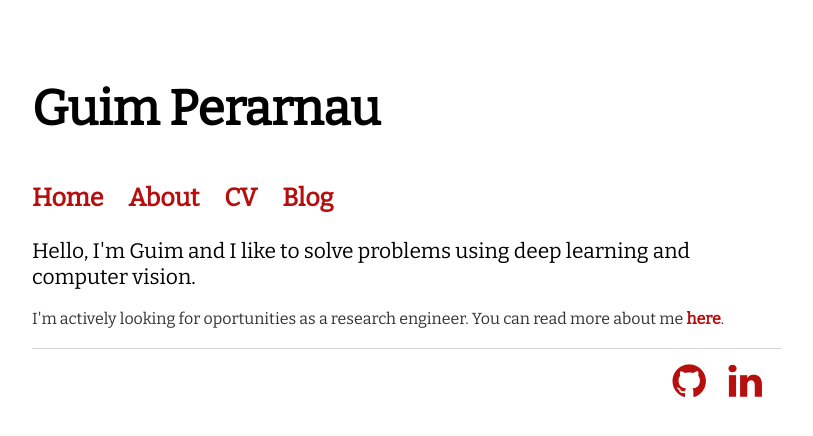
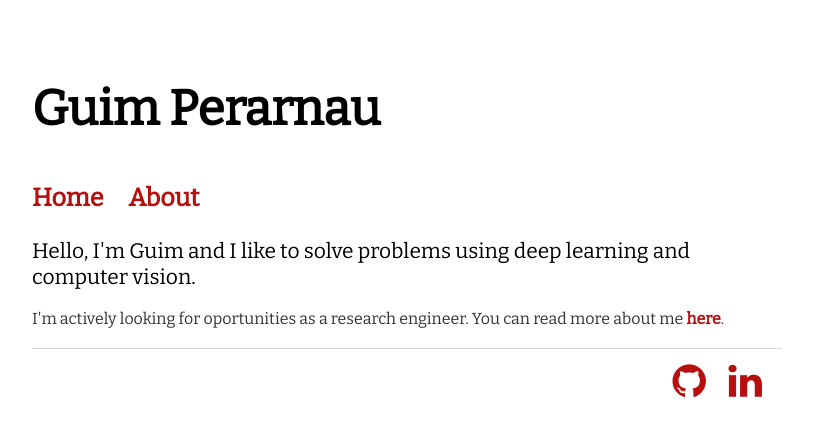
Before and after one commit to Guim3/guim3.github.io, a Jekyll site: the page built from index.html, in a window 1280 px wide. Shown: the top 436 px of the page, without its empty margins (233-1046 px from the left). Built offline with Jekyll 4.4.1, drawn with Linux system fonts in a browser that asks for light colours; nearby versions of some CDN libraries.

Commit message:
Remove unnecessary sections (for now)

```diff
--- a/_layouts/default.html
+++ b/_layouts/default.html
@@ -17,8 +17,8 @@
 	    		<ul>
 	        		<li><a href="/">Home</a></li>
 		        	<li><a href="/about">About</a></li>
-	        		<li><a href="/cv">CV</a></li>
-	        		<li><a href="/blog">Blog</a></li>
+		        	<!-- Comment blog out once you have post articles -->
+	        		<!--<li><a href="/blog">Blog</a></li>-->
 	    		</ul>
 			</nav>
 			<div class="container">
```
